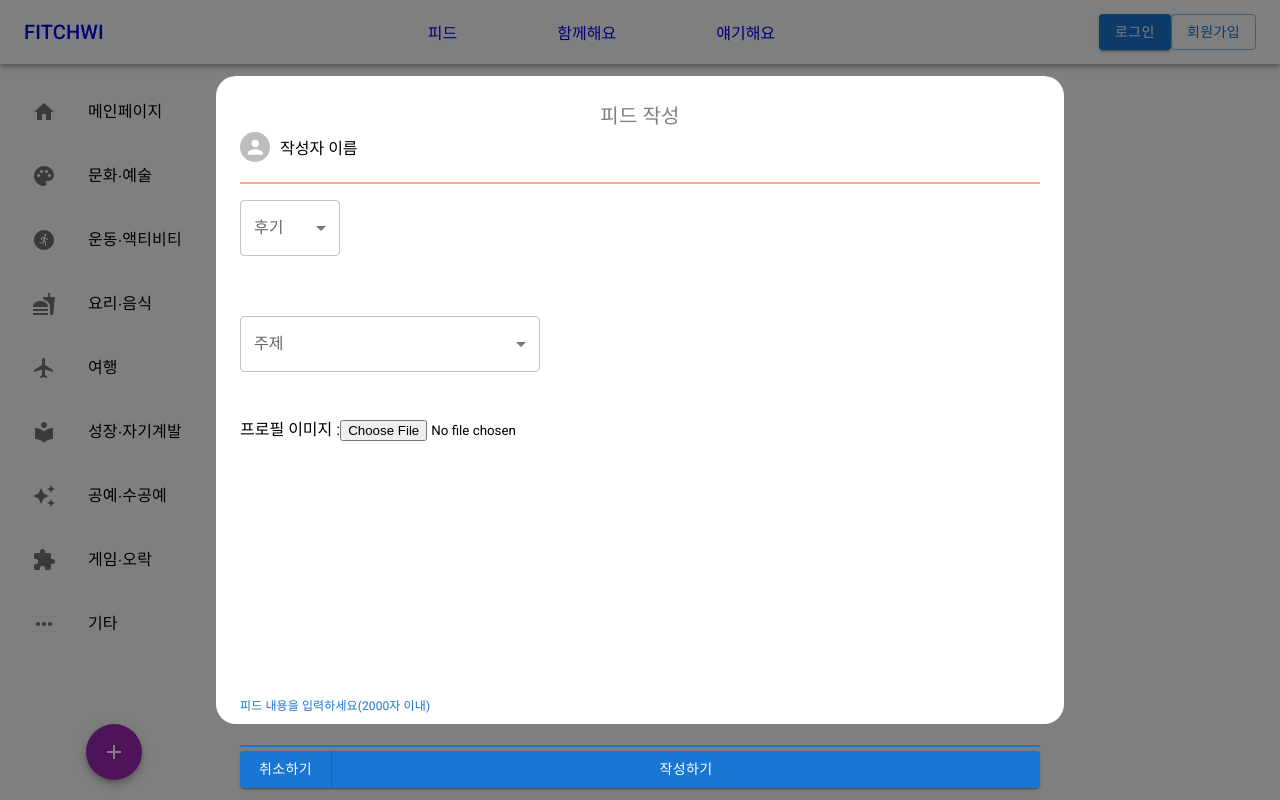
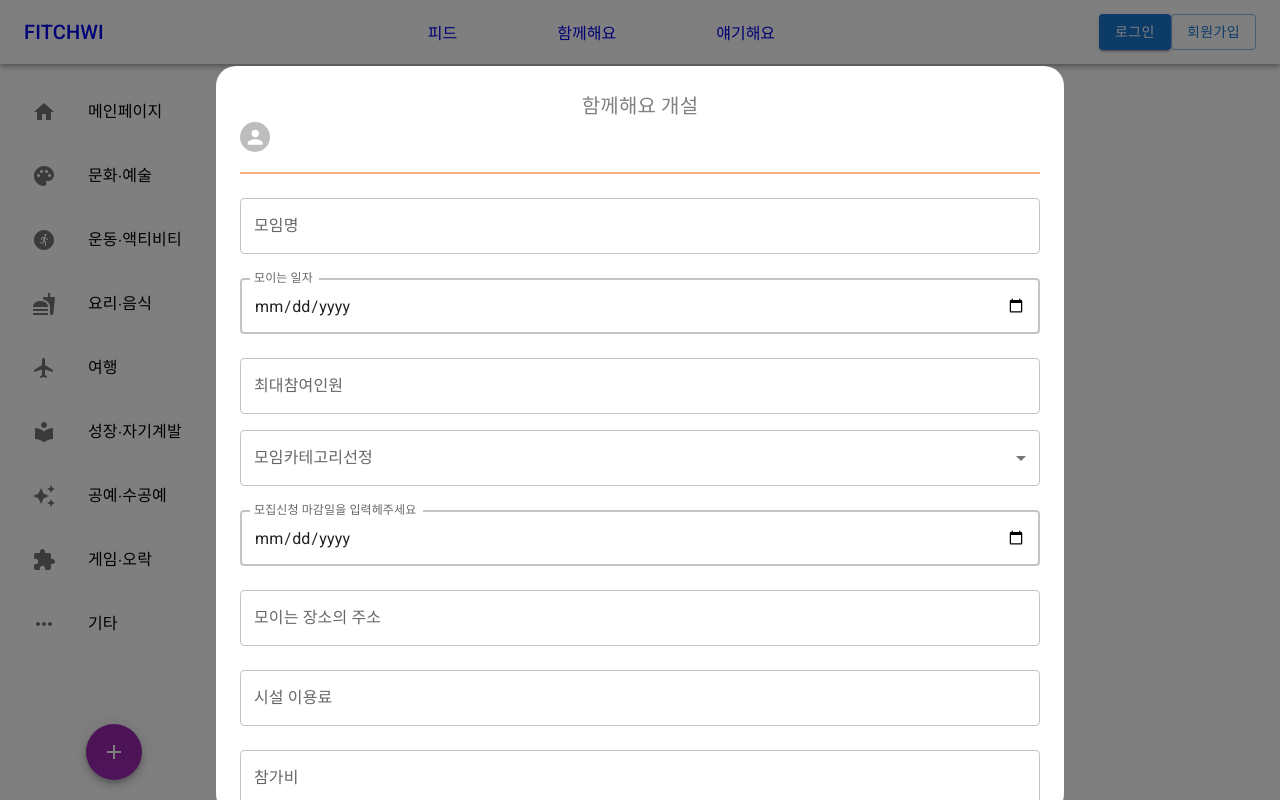
Before and after one commit to KChanHyeok/fitchwi, a React (Create React App) app in the folder fitchwifront/: page /together in a window 1280 px wide. Both pictures are taken after a click on the button "add". Built offline with nearby package versions, Linux system fonts and the light colour scheme; the HTML template or start-up script is replaced by a standard one.

Commit message:
함께해요 프론트 작업 완료

```diff
--- a/fitchwifront/src/pages/together/components/togetherAdd.jsx
+++ b/fitchwifront/src/pages/together/components/togetherAdd.jsx
@@ -1,12 +1,11 @@
 import {
   Avatar,
   Box,
-  Button,
-  ButtonGroup,
   Fab,
   FormControl,
   InputLabel,
   MenuItem,
+  Button,
   Modal,
   Select,
   styled,
@@ -15,8 +14,8 @@ import {
   Typography,
 } from "@mui/material";
 import { Add as AddIcon } from "@mui/icons-material";
-import React, { useCallback, useEffect, useState } from "react";
-import axios from "axios";
+import React, { useCallback, /*useEffect,*/ useState } from "react";
+// import axios from "axios";
 
 const StyleModal = styled(Modal)({
   display: "flex",
@@ -32,63 +31,46 @@ const UserBox = styled(Box)({
 });
 
 const Add = () => {
-  let formdata = new FormData();
+  // let formdata = new FormData();
 
-  const [fileForm, setFileForm] = useState("");
+  // const [fileForm, setFileForm] = useState("");
   // const [openForm, setOpenForm] = useState({})
   const [insertForm, setInsertForm] = useState({
 
   });
 
-  useEffect(() => {
-    preview();
+  // useEffect(() => {
+  //   preview();
 
-    return () => preview();
-  });
+  //   return () => preview();
+  // });
 
-  const preview = () => {
-    if (!fileForm) return false;
-    const imgEl = document.querySelector(".img_box");
-    const render = new FileReader();
+  // const preview = () => {
+  //   if (!fileForm) return false;
+  //   const imgEl = document.querySelector(".img_box");
+  //   const render = new FileReader();
 
-    render.onload = () =>
-      (imgEl.style.backgroundImage = `url(${render.result})`);
-    render.readAsDataURL(fileForm[0]);
-    console.log(render);
-  };
+  //   render.onload = () =>
+  //     (imgEl.style.backgroundImage = `url(${render.result})`);
+  //   render.readAsDataURL(fileForm[0]);
+  //   console.log(render);
+  // };
 
-  const onLoadFile = useCallback((event) => {
-    const file = event.target.files;
-    setFileForm(file);
-  }, []);
+  // const onLoadFile = useCallback((event) => {
+  //   const file = event.target.files;
+  //   setFileForm(file);
+  // }, []);
 
-  const sendFeed = (event) => {
-    formdata.append(
-      "data",
-      new Blob([JSON.stringify(insertForm)], { type: "application/json" })
-    );
-    formdata.append("uploadImage", fileForm[0]);
+  const sendTogether = (e) => {
+  //   formdata.append(
+  //     "data",
+  //     new Blob([JSON.stringify(insertForm)], { type: "application/json" })
+  //   );
+  //   formdata.append("uploadImage", fileForm[0]);
 
-    const config = {
-      headers: { "Content-Type": "multipart/form-data" },
-    };
-
-    axios
-      .post(
-        "/insertfeed",
-        { params: { memberEmail: insertForm.memberEmail } },
-        formdata,
-        config
-      )
-      .then((response) => {
-        if (response.data === "ok") {
-          alert("성공");
-          console.log(response.data);
-        } else {
-          alert("실패");
-        }
-      })
-      .catch((error) => console.log(error));
+    // const config = {
+    //   headers: { "Content-Type": "multipart/form-data" },
+    // };
   };
 
   const [open, setOpen] = useState(false);
@@ -129,21 +111,25 @@ const Add = () => {
         onClose={(e) => setOpen(false)}
         aria-labelledby="modal-modal-title"
         aria-describedby="modal-modal-description"
+        sx={{mt:5}}
       >
-        <Box width={800} height={600} bgcolor="white" p={3} borderRadius={5}>
+        <Box width={800} height={700} bgcolor="white" p={3} borderRadius={5} sx={{mt:5, overflowY:"auto" }} >
         <Typography variant="h6" color="gray" textAlign="center">
-            피드 작성
+          함께해요 개설
         </Typography>
         <UserBox>
-            <Avatar alt="Remy Sharp" sx={{ width: 30, height: 30 }} />
+          <Avatar alt={'profil.memberImg'} sx={{ width: 30, height: 30 }} />
           <Typography fontWeight={500} variant="span">
-              작성자 이름
+            {sessionStorage.getItem('id')}
           </Typography>
         </UserBox>
         <hr />
-          <FormControl sx={{ mt: 2, minWidth: 100, minHeight: 100 }}>
-            <InputLabel id="demo-simple-select-autowidth-label">
-              후기
+        <TextField fullWidth label="모임명" sx={{mt:3}} id="fullWidth" />
+        <TextField fullWidth label="모이는 일자" sx={{mt:3}} type="date" id="fullWidth" focused color="grey"/>
+        <TextField fullWidth label="최대참여인원" sx={{mt:3}} type="number" id="fullWidth" />
+        <FormControl sx={{ mt: 2}} fullWidth>
+            <InputLabel>
+              모임카테고리선정
             </InputLabel>
             <Select
               labelId="demo-simple-select-autowidth-label"
@@ -151,71 +137,44 @@ const Add = () => {
               value={insertForm.feedClassificationcode}
               name="feedClassificationcode"
               onChange={handleChange}
-              autoWidth
-              label="목록"
+              label="모임카테고리선정"
             >
-              <MenuItem value="">
-                <em>선택</em>
-              </MenuItem>
-              <MenuItem value="함께해요 1의 코드">함께해요 1</MenuItem>
-              <MenuItem value="함께해요 2의 코드">함께해요 2</MenuItem>
-              <MenuItem value="함께해요 3의 코드">함께해요 3</MenuItem>
+              <MenuItem value="문화·예술">문화·예술</MenuItem>
+              <MenuItem value="운동·액티비티">운동·액티비티</MenuItem>
+              <MenuItem value="요리·음식">요리·음식</MenuItem>
+              <MenuItem value="여행">여행</MenuItem>
+              <MenuItem value="성장·자기계발">성장·자기계발</MenuItem>
+              <MenuItem value="공예·수공예">공예·수공예</MenuItem>
+              <MenuItem value="게임·오락">게임·오락</MenuItem>
+              <MenuItem value="기타">기타</MenuItem>
             </Select>
           </FormControl>
-
-          <br />
-
-          <FormControl sx={{ mt: 2, minWidth: 300, minHeight: 100 }}>
-            <InputLabel id="demo-simple-select-autowidth-label">
-              주제
+        <TextField fullWidth label="모집신청 마감일을 입력헤주세요" color="grey" sx={{mt:3}} focused type="date" id="fullWidth" />
+        <TextField fullWidth label="모이는 장소의 주소" sx={{mt:3}} id="fullWidth" />
+        <TextField fullWidth label="시설 이용료" sx={{mt:3}} id="fullWidth" />
+        <TextField fullWidth label="참가비" type="number" sx={{mt:3}} id="fullWidth" />
+        <FormControl sx={{ mt: 2}} fullWidth>
+            <InputLabel>
+              가입유형
             </InputLabel>
             <Select
               labelId="demo-simple-select-autowidth-label"
               id="demo-simple-select-autowidth"
-              value={insertForm.feedCategory}
-              name="feedCategory"
+              value={insertForm.feedClassificationcode}
+              name="feedClassificationcode"
               onChange={handleChange}
-              autoWidth
-              label="목록"
+              label="가입유형"
             >
-              <MenuItem value="">
-                <em>선택</em>
-              </MenuItem>
-              <MenuItem value="문화">문화</MenuItem>
-              <MenuItem value="스포츠">스포츠</MenuItem>
-              <MenuItem value="자기개발">자기계발</MenuItem>
+              <MenuItem value="선착순">선착순</MenuItem>
+              <MenuItem value="승인제">승인제</MenuItem>
             </Select>
           </FormControl>
-
-          <br />
-          <div>
-            프로필 이미지 :
-            <input type="file" name="feedImg" onChange={onLoadFile} />
-            <div className="img_box">
-              <img src="" alt="" />
-            </div>
-          </div>
-          <TextField
-            value={insertForm.feedContent}
-            onChange={handleChange}
-            autoFocus
-            margin="dense"
-            name="feedContent"
-            label="피드 내용을 입력하세요(2000자 이내)"
-            type="text"
-            fullWidth
-            variant="standard"
-          />
-          <ButtonGroup
-            fullWidth
-            variant="contained"
-            aria-label="outlined primary button group"
-          >
-            <Button onClick={handleClose} sx={{ width: "100px" }}>
-              취소하기
-            </Button>
-            <Button onClick={sendFeed}>작성하기</Button>
-          </ButtonGroup>
+        <TextField fullWidth label="모임대표사진" type="file" focused sx={{mt:3}} id="fullWidth" color="grey" />
+        <TextField fullWidth label="유저 신청시 질문내용 작성(승인제)" sx={{mt:3}} id="fullWidth" />
+        <TextField fullWidth label="모임 소개 말" sx={{mt:3}} id="fullWidth" />
+        <TextField fullWidth label="태그" sx={{mt:3}} id="fullWidth" />
+        <Button onClick={sendTogether} variant={"contained"} sx={{mt:2,mr:4}}>개설하기</Button>
+        <Button onClick={handleClose} variant={"contained"} sx={{mt:2}}>취소</Button>
         </Box>
       </StyleModal>
     </>
```
Lines whose indentation alone changed are shown as unchanged.
